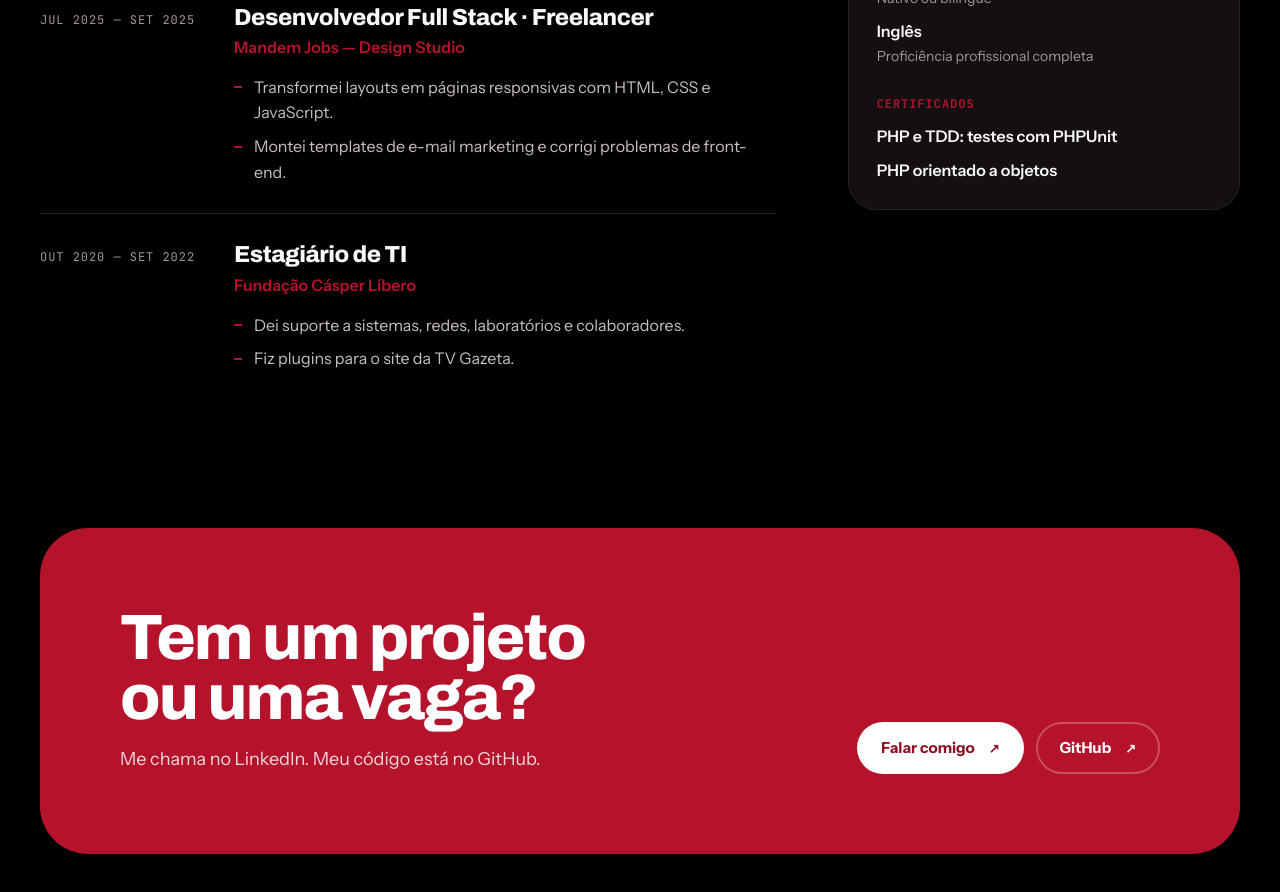
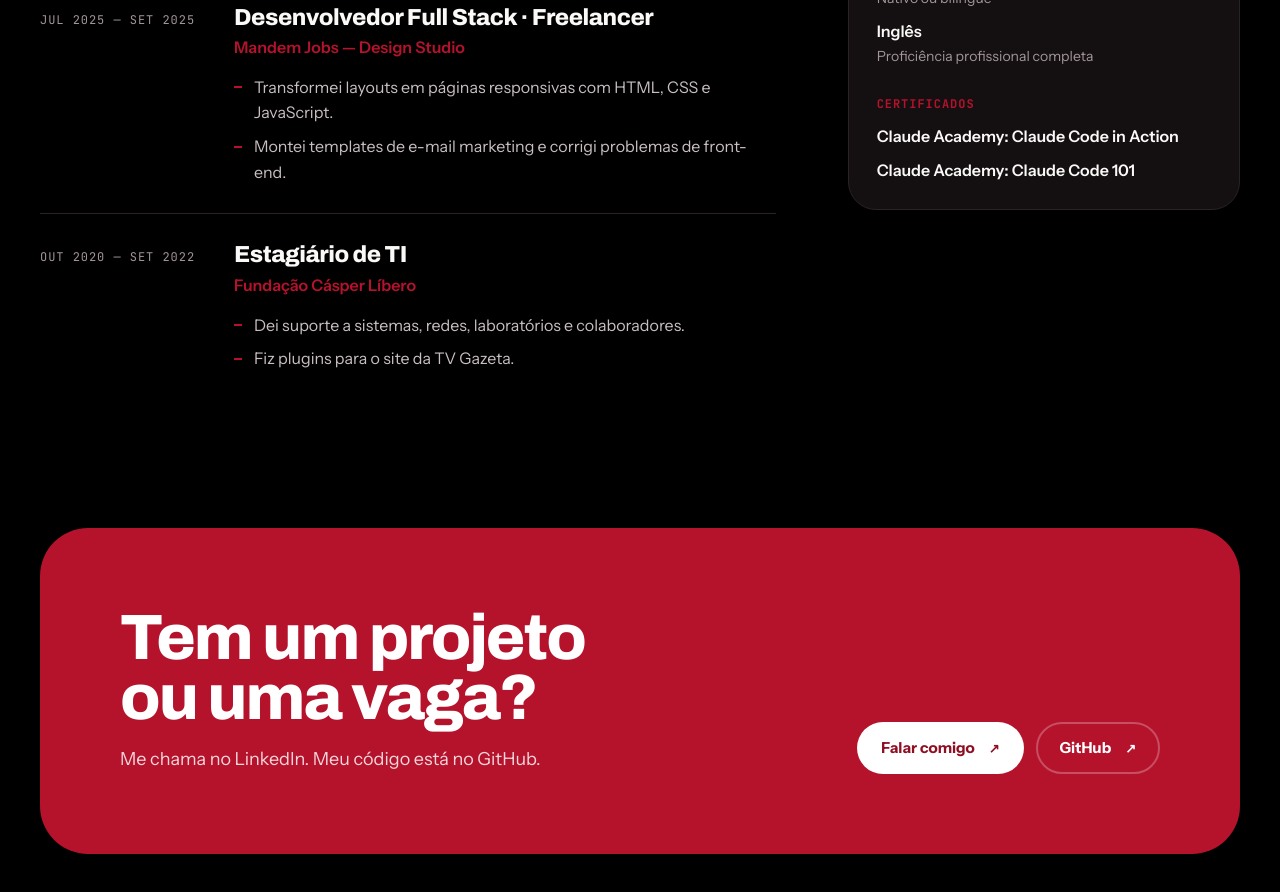
Before and after one commit to giovane-f16/portfolio-projetos, a Next.js app: page / in a window 1280 px wide. Shown: the part 2980-3872 px from the top of the page. Built offline with nearby package versions, Linux system fonts and the light colour scheme.

Commit message:
feat(portfolio): troca os certificados pelos cursos da Claude Academy

```diff
--- a/src/data/portfolio.ts
+++ b/src/data/portfolio.ts
@@ -289,8 +289,8 @@ export const profile: PortfolioProfile = {
     },
   ],
   certifications: [
-    { en: "PHP and TDD: Testing with PHPUnit", pt: "PHP e TDD: testes com PHPUnit" },
-    { en: "Object-Oriented PHP", pt: "PHP orientado a objetos" },
+    { en: "Claude Academy: Claude Code in Action", pt: "Claude Academy: Claude Code in Action" },
+    { en: "Claude Academy: Claude Code 101", pt: "Claude Academy: Claude Code 101" },
   ],
 };
 
```
Also changed, not shown: 1 other file (tests, documents, lock files or other folders).
